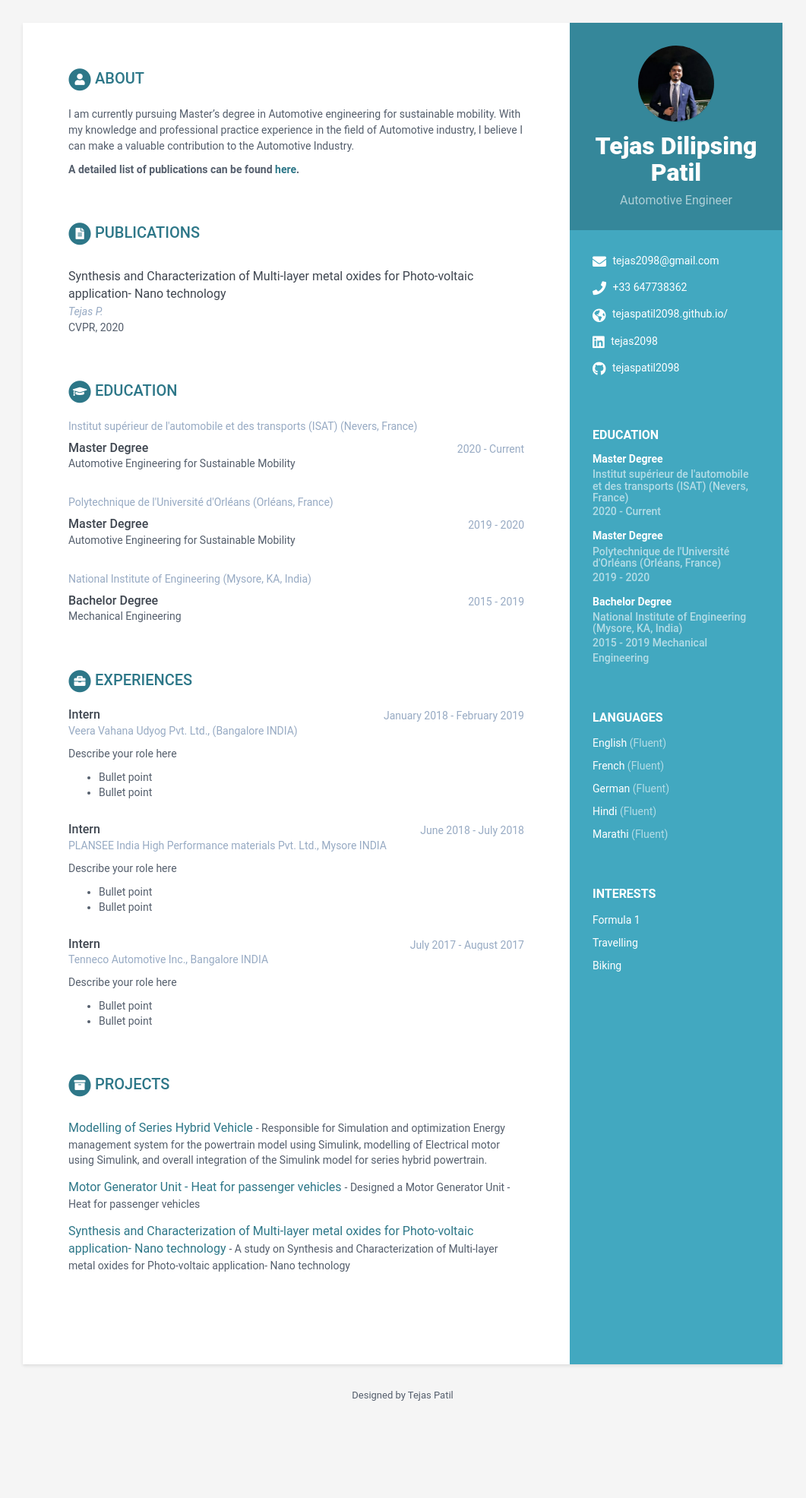
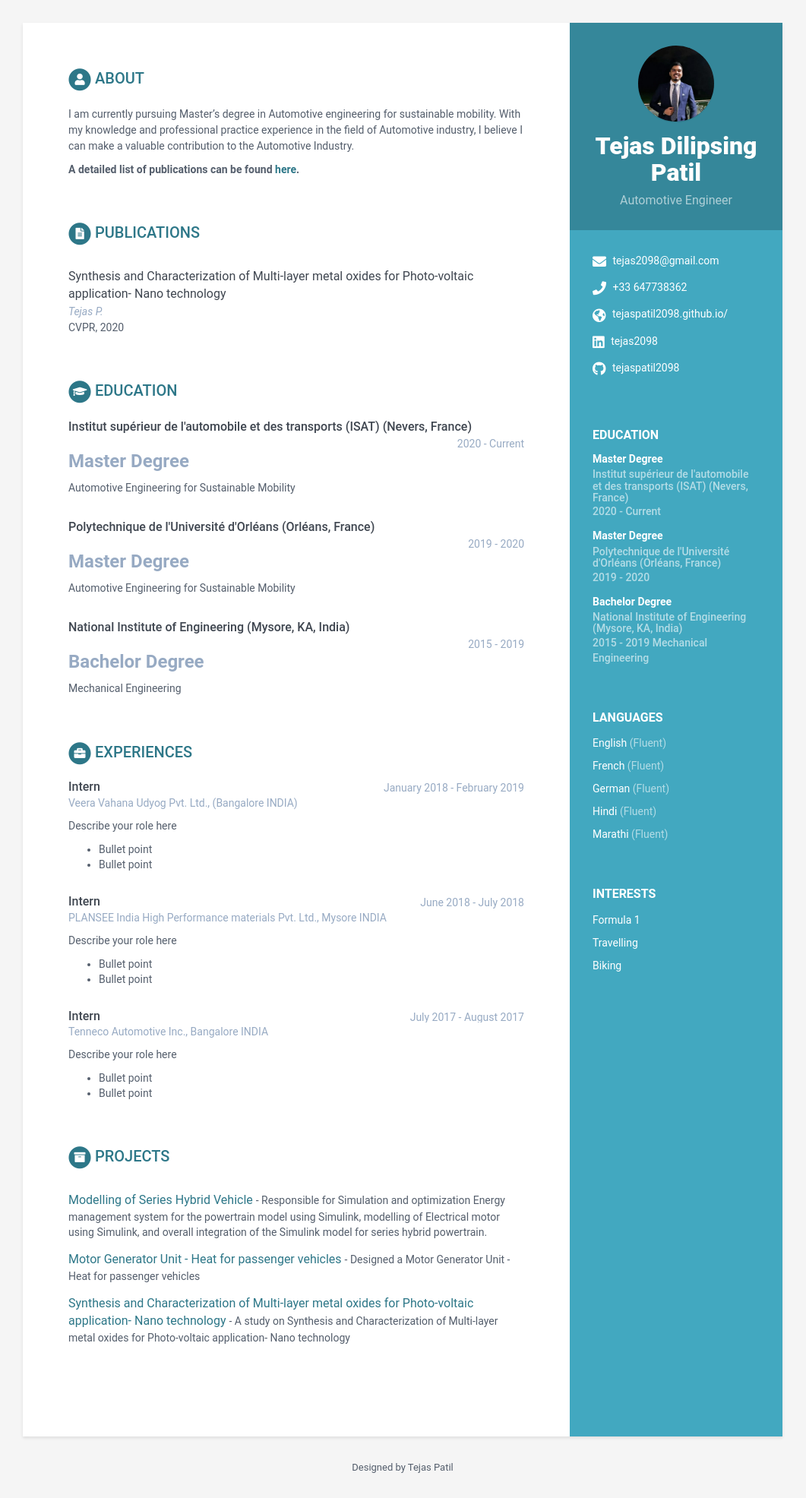
Before and after one commit to tejaspatil2098/tejaspatil2098.github.io, a Jekyll site: the page built from index.html, in a window 1280 px wide. Shown: the whole page at 76% size, without its empty margins (110-1171 px from the left). Built offline with Jekyll 4.4.1, drawn with Linux system fonts in a browser that asks for light colours; before the commit the page ends 1877 px from its top, so only the background shows below that.

Commit message:
Update educationcomplete.html

```diff
--- a/_includes/educationcomplete.html
+++ b/_includes/educationcomplete.html
@@ -15,10 +15,10 @@
 
       <div class="meta">
 
-        <div class="university">{{ graduation.university }}</div>
+        <div class="degree">{{ graduation.university }}</div>
 
         <div class="upper-row">
-          <h3 class="degree">{{ graduation.degree }}</h3>
+          <h3 class="university">{{ graduation.degree }}</h3>
           <div class="time">{{ graduation.time }}</div>
         </div><!--//upper-row-->
 
```
